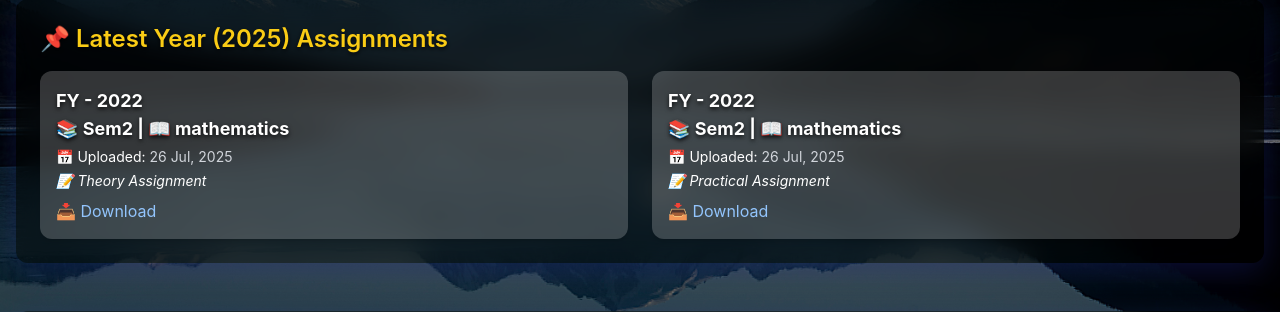
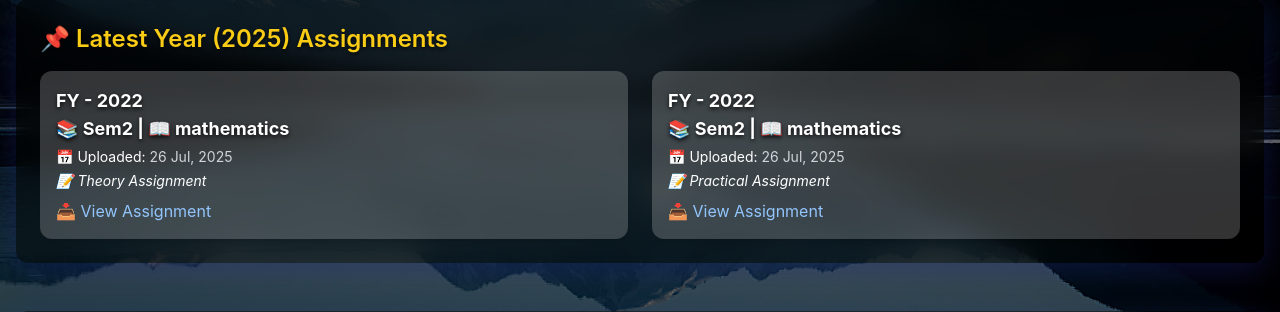
Before and after one commit to Pradip-121/vidyarthi_portal_host, a Django app: page /home_assignments/ in a window 1280 px wide. Shown: the part 317-629 px from the top of the page. Run offline with Django 5.2, Linux system fonts and the light colour scheme; data comes from the database, SQL or seed files in the repository; some libraries are stand-ins or nearby versions.

Commit message:
replace download button with View Assignment button

```diff
--- a/frontend/templates/home_assignments.html
+++ b/frontend/templates/home_assignments.html
@@ -161,7 +161,7 @@
           </h4>
           <p class="text-sm">📅 Uploaded: <span class="text-gray-300">{{ latest_assignment.uploaded_at|date:"d M, Y" }}</span></p>
           <p class="mt-1 italic text-sm">📝 Theory Assignment</p>
-          <a href="{{ latest_assignment.theory_pdf.url }}" target="_blank" class="block mt-2 text-blue-300 hover:underline">📥 Download</a>
+          <a href="{{ latest_assignment.theory_pdf.url }}" target="_blank" class="block mt-2 text-blue-300 hover:underline">📥 View Assignment</a>
         </div>
       {% endif %}
 
@@ -173,7 +173,7 @@
           </h4>
           <p class="text-sm">📅 Uploaded: <span class="text-gray-300">{{ latest_assignment.uploaded_at|date:"d M, Y" }}</span></p>
           <p class="mt-1 italic text-sm">📝 Practical Assignment</p>
-          <a href="{{ latest_assignment.practical_pdf.url }}" target="_blank" class="block mt-2 text-blue-300 hover:underline">📥 Download</a>
+          <a href="{{ latest_assignment.practical_pdf.url }}" target="_blank" class="block mt-2 text-blue-300 hover:underline">📥 View Assignment</a>
         </div>
       {% endif %}
     </div>
```
